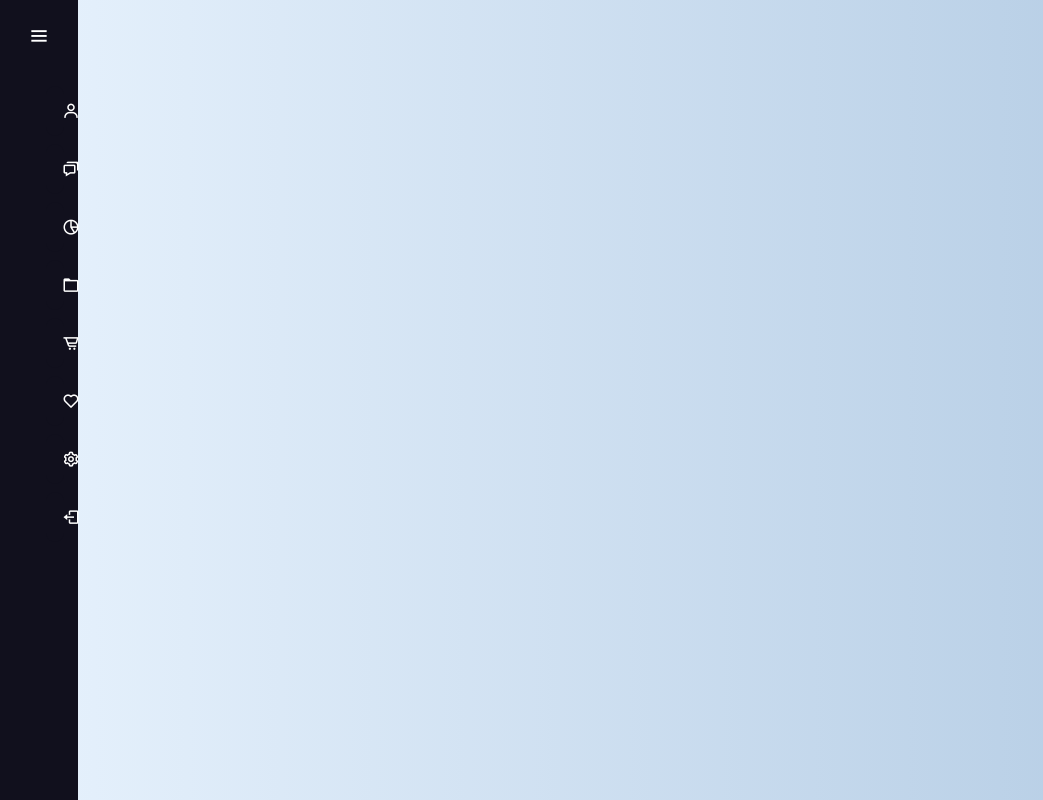
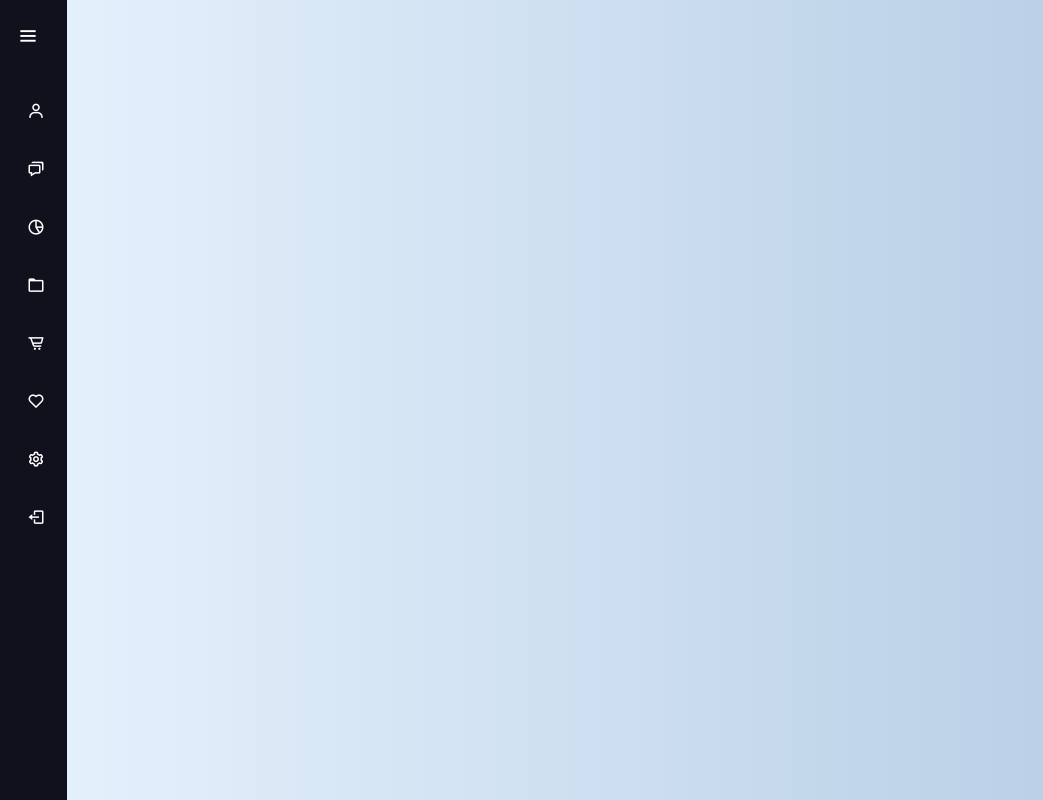
Before and after one commit to christopher-dam/proyecto_final, a PHP site: page /php/inicioJugador.php in a window 1280 px wide. Shown: the whole page, without its empty margins (0-1043 px from the left). Run offline with PHP 8.4, Linux system fonts and the light colour scheme; the visitor is signed in with stand-in values (Sample User, id 1); data comes from the database, SQL or seed files in the repository; some libraries are stand-ins or nearby versions.

Commit message:
nuevo estilo barra de navegacion

```diff
--- a/include/style.css
+++ b/include/style.css
@@ -8,10 +8,10 @@
 }
 .sidebar{
   position: fixed;
-  left: 0;
+  left: -35px;
   top: 0;
   height: 100%;
-  width: 78px;
+  width: 102px;
   background: #11101D;
   padding: 6px 14px;
   z-index: 99;
```
